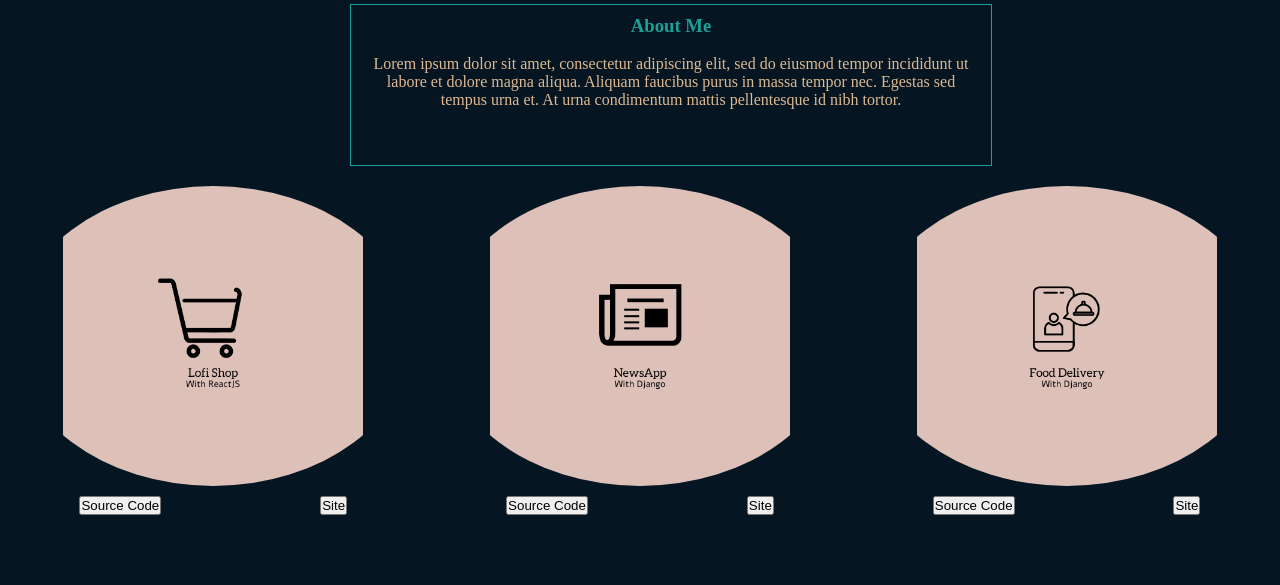
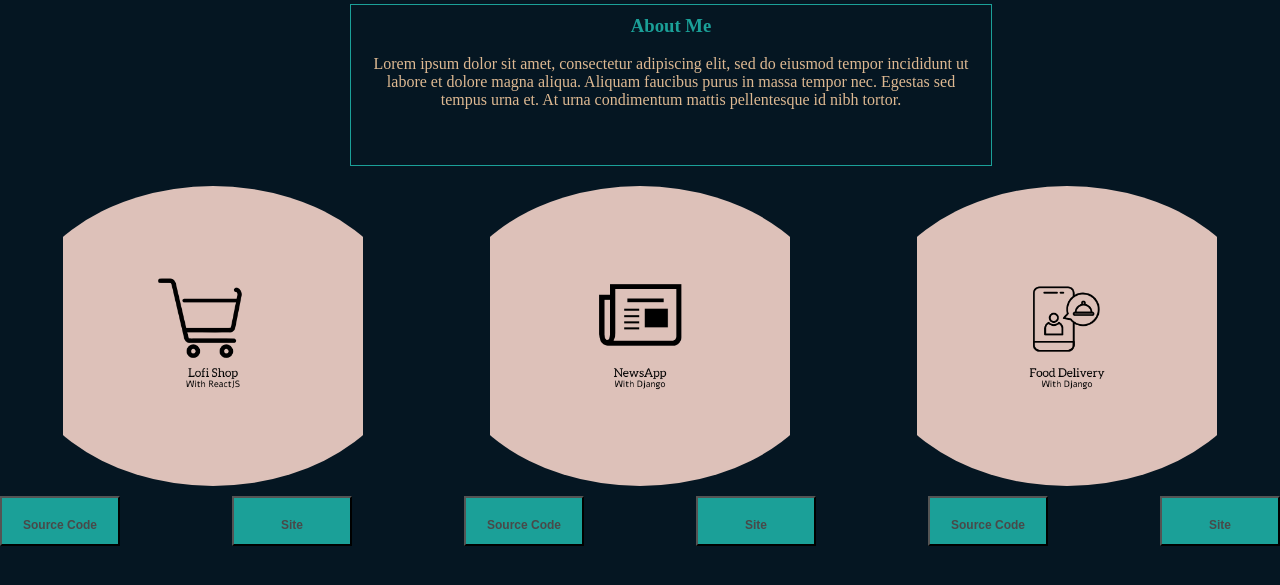
Before and after one commit to NandoLofi/portfoliofinal, a plain HTML site: page portfolio.html in a window 1280 px wide. Shown: the part 49-634 px from the top of the page. Drawn offline with Linux system fonts and the light colour scheme.

Commit message:
adding proper styling

```diff
--- a/portfolio.css
+++ b/portfolio.css
@@ -67,9 +67,27 @@ li > a {
 }
 .button__container {
     display: flex;
-    justify-content: space-around;
+    justify-content: space-between;
     padding-top: 10px;
 }
+.sitebtn {
+    color: #494949;
+    text-decoration: none;
+    background: #1BA098;
+    padding: 20px;
+    width: 120px;
+    height: 50px;
+    font-size: 12px;
+    font-weight: bold;
+    cursor: pointer;
+}
+.sitebtn:hover {
+    color: #ffffff;
+  background: #DEB992;
+  border-color: #DEB992;
+  transition: all 0.4s ease 0s;
+}
+
 .doublebutton__container {
     display: flex;
     margin: 5px;
```
